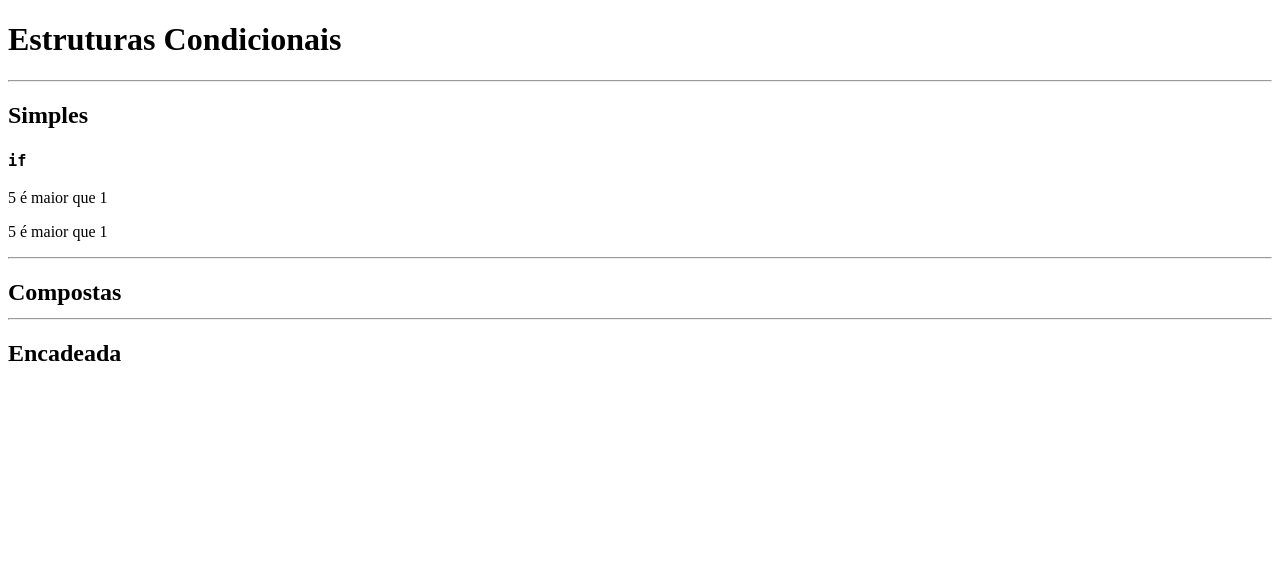
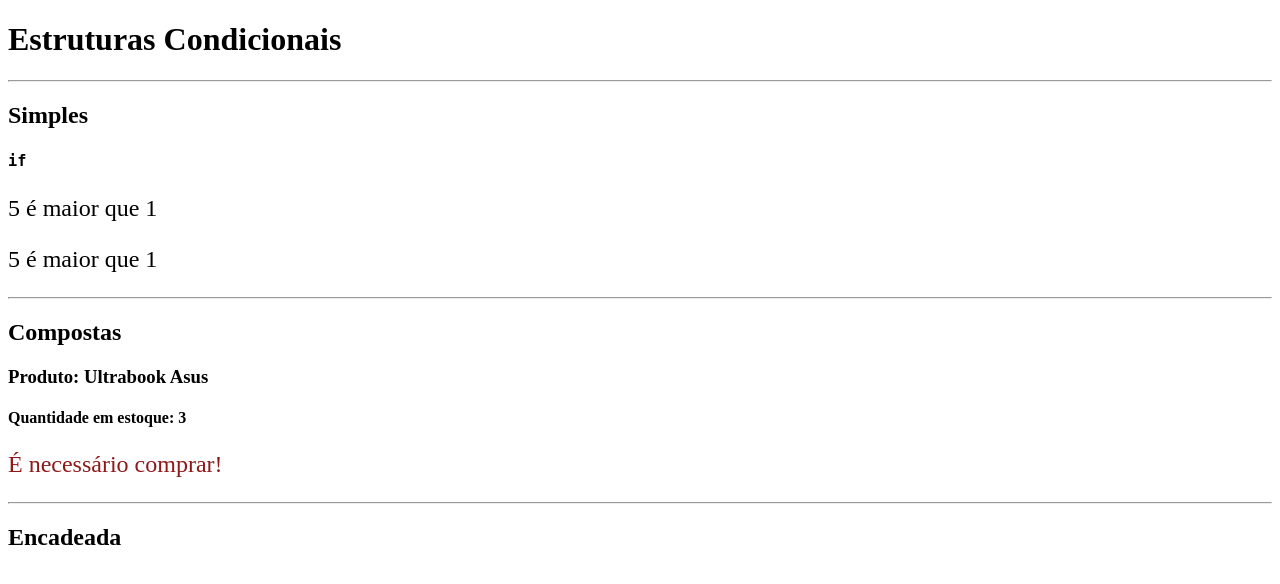
Before and after one commit to nevesapi/php-aulas, a PHP site: page /05-condicionais.php in a window 1280 px wide. Shown: the top 584 px of the page. Run offline with PHP 8.4, Linux system fonts and the light colour scheme.

Commit message:
Adiciona condicial composta e css

```diff
--- a/05-condicionais.php
+++ b/05-condicionais.php
@@ -5,6 +5,25 @@
   <meta charset="UTF-8">
   <meta name="viewport" content="width=device-width, initial-scale=1.0">
   <title>05 - Condicionais PHP</title>
+
+  <style>
+    p {
+      font-size: 1.5rem;
+    }
+
+    .normal {
+      color: rgb(25, 141, 77);
+    }
+
+    .comprar {
+      color: rgb(141, 25, 25);
+    }
+
+    .urgente {
+      color: rgb(141, 25, 25);
+      background: #ffff00;
+    }
+  </style>
 </head>
 
 <body>
@@ -28,6 +47,23 @@
 
     <h2>Compostas
       <?php
+      $produto = "Ultrabook Asus";
+      $qtdEmEstoque = 3;
+      $qtdCritica = 5;
+
+      echo "<h3>Produto: $produto</h3>";
+      echo "<h4>Quantidade em estoque: $qtdEmEstoque</h4>";
+
+      if ($qtdEmEstoque < $qtdCritica) {
+        echo "<p class='comprar'>É necessário comprar!</p>";
+        if ($qtdEmEstoque === 0) {
+          echo "<p class='urgente'><strong>COMPRE IMEDIATAMENTE</strong></p>";
+        }
+      } else {
+        echo "<p class='normal'>Estoque OK!</p>";
+      }
+
+
       ?>
       <hr>
 
```
